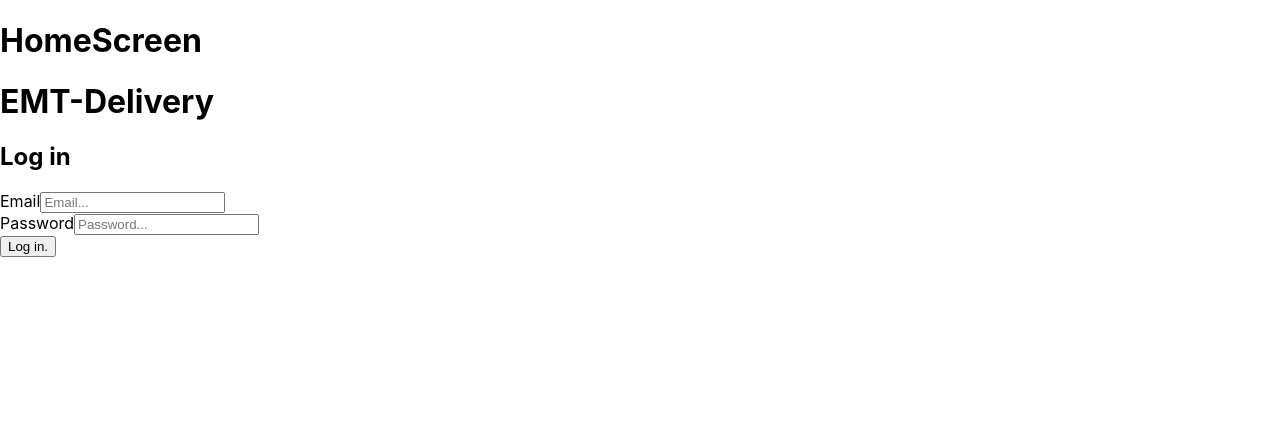
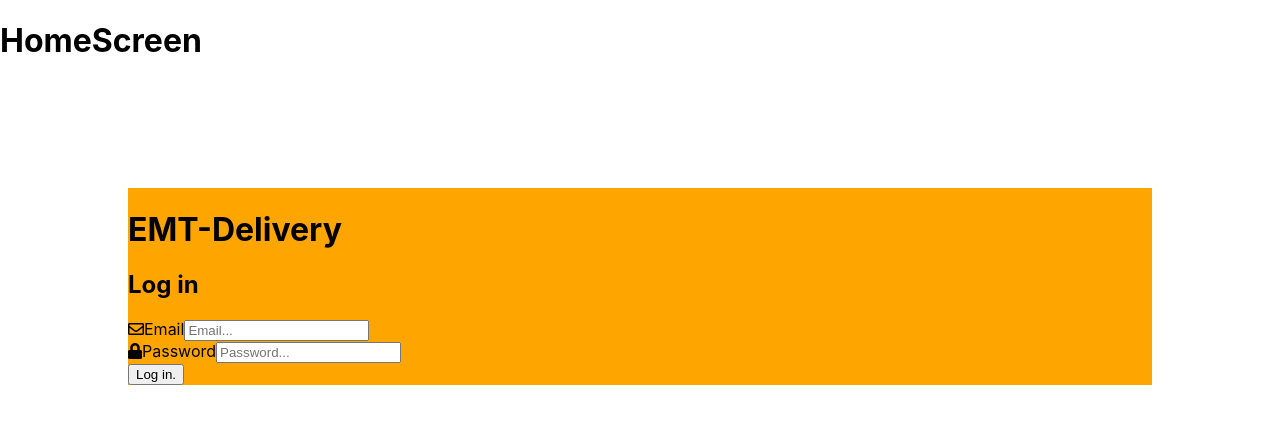
Before and after one commit to ro1814/emt-delivery, a React (Create React App) app in the folder emt-delivery-frontend/: page / in a window 1280 px wide. Shown: the top 424 px of the page. Built offline with nearby package versions, Linux system fonts and the light colour scheme.

Commit message:
Started to add styles.

```diff
--- a/emt-delivery-frontend/package.json
+++ b/emt-delivery-frontend/package.json
@@ -20,6 +20,7 @@
     "redux": "^4.1.2",
     "redux-devtools-extension": "^2.13.9",
     "redux-thunk": "^2.4.1",
+    "styled-components": "^5.3.3",
     "web-vitals": "^2.1.4"
   },
   "scripts": {
--- a/emt-delivery-frontend/public/index.html
+++ b/emt-delivery-frontend/public/index.html
@@ -10,34 +10,13 @@
       content="Web site created using create-react-app"
     />
     <link rel="apple-touch-icon" href="%PUBLIC_URL%/logo192.png" />
-    <!--
-      manifest.json provides metadata used when your web app is installed on a
-      user's mobile device or desktop. See https://developers.google.com/web/fundamentals/web-app-manifest/
-    -->
     <link rel="manifest" href="%PUBLIC_URL%/manifest.json" />
-    <!--
-      Notice the use of %PUBLIC_URL% in the tags above.
-      It will be replaced with the URL of the `public` folder during the build.
-      Only files inside the `public` folder can be referenced from the HTML.
+    <link rel="stylesheet" href="https://cdnjs.cloudflare.com/ajax/libs/font-awesome/5.15.3/css/all.min.css" integrity="sha512-iBBXm8fW90+nuLcSKlbmrPcLa0OT92xO1BIsZ+ywDWZCvqsWgccV3gFoRBv0z+8dLJgyAHIhR35VZc2oM/gI1w==" crossorigin="anonymous" />
 
-      Unlike "/favicon.ico" or "favicon.ico", "%PUBLIC_URL%/favicon.ico" will
-      work correctly both with client-side routing and a non-root public URL.
-      Learn how to configure a non-root public URL by running `npm run build`.
-    -->
-    <title>React App</title>
+    <title>EMT-Delivery</title>
   </head>
   <body>
     <noscript>You need to enable JavaScript to run this app.</noscript>
     <div id="root"></div>
-    <!--
-      This HTML file is a template.
-      If you open it directly in the browser, you will see an empty page.
-
-      You can add webfonts, meta tags, or analytics to this file.
-      The build step will place the bundled scripts into the <body> tag.
-
-      To begin the development, run `npm start` or `yarn start`.
-      To create a production bundle, use `npm run build` or `yarn build`.
-    -->
   </body>
 </html>
--- a/emt-delivery-frontend/src/screens/LoginScreen.js
+++ b/emt-delivery-frontend/src/screens/LoginScreen.js
@@ -1,13 +1,15 @@
 import React, { useState, useEffect } from "react";
 import { Link } from "react-router-dom";
-import { Form, Button, Row, Col, Nav } from "react-bootstrap";
+import { Form, Button, Container, Row, Col, Nav } from "react-bootstrap";
 import { useDispatch, useSelector } from "react-redux";
 import Message from "../components/Message";
 import Loader from "../components/Loader";
 import { login } from "../actions/userActions";
 import FormContainer from "../components/FormContainer";
+import {ContainerStyled} from '../styles/LoginStyles'
 
 const LoginScreen = ({ location, history }) => {
+
   const [email, setEmail] = useState("");
   const [password, setPassword] = useState("");
 
@@ -31,7 +33,8 @@ const LoginScreen = ({ location, history }) => {
 
   return (
     <>
-
+    <ContainerStyled>
+    <Container>
     <FormContainer>
       <h1>EMT-Delivery</h1>
       <h2>Log in</h2>
@@ -73,6 +76,8 @@ const LoginScreen = ({ location, history }) => {
         </Col>
       </Row> */}
     </FormContainer>
+    </Container>
+    </ContainerStyled>
     </>
   );
 };
--- /dev/null
+++ b/emt-delivery-frontend/src/styles/LoginStyles.js
@@ -0,0 +1,10 @@
+import styled from 'styled-components'
+
+export const ContainerStyled = styled.div`
+
+display: flex;
+/* flex-direction: ; */
+background-color: orange;
+margin: 10%;
+
+`
```
Also changed, not shown: emt-delivery-frontend/src/styles/LoginStyles.css (added), 1 other file (tests, documents, lock files or other folders).
